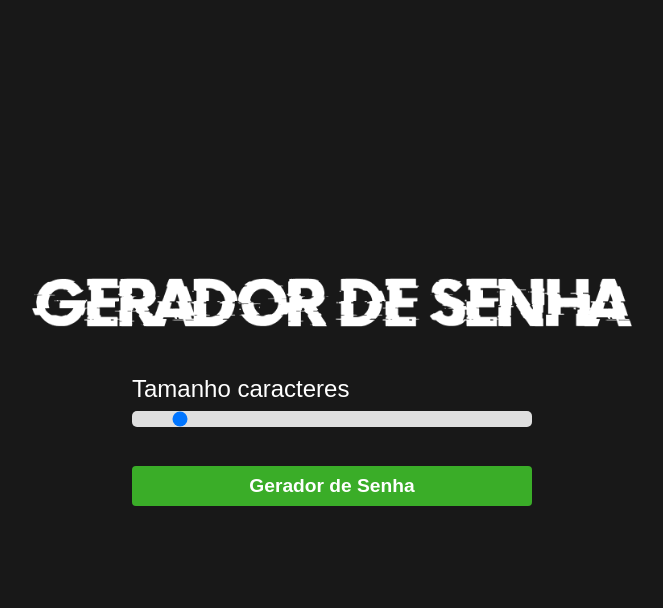
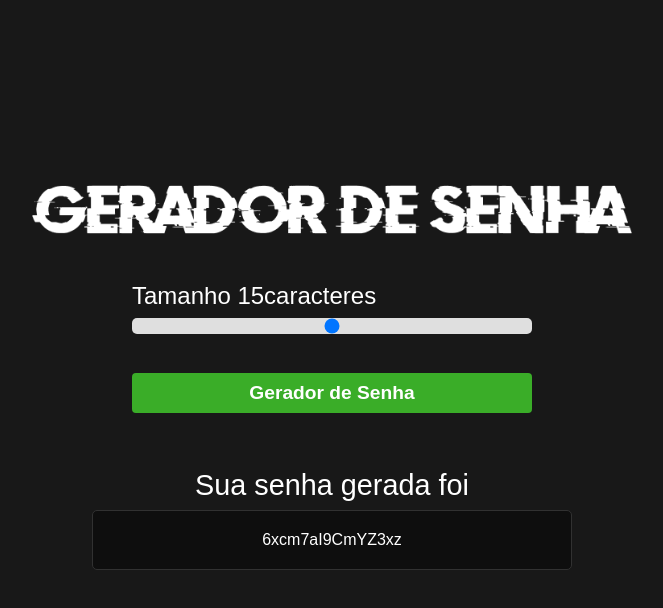
Before and after one commit to DevDouglasFigueiredo/Gerador-de-Senhas, a plain HTML site: page index.html in a window 1280 px wide. Both pictures are taken after a click on the button "Gerador de Senha". Shown: the whole page, without its empty margins (308-971 px from the left). Drawn offline with Linux system fonts and the light colour scheme.

Commit message:
gerador de senha

```diff
--- a/gerador.js
+++ b/gerador.js
@@ -0,0 +1,31 @@
+let sliderElement = document.querySelector('#slider');
+let buttonElement = document.querySelector('#button');
+let sizePassword = document.querySelector('#valor');
+let password = document.querySelector('#password');
+let containerPassword = document.querySelector('#container__password');
+
+let charset = 'abcdefghijlmnopqrstuvwxyzABCDEFGHIJLMNOPQRSTUVWXYZ123456789';
+let novaSenha = "";
+
+sizePassword.innerHTML = sliderElement.value;
+
+slider.oninput = function(){
+    sizePassword.innerHTML = this.value;
+}
+
+ function generatePassword (){
+    let pass = "";
+    for(let i = 0, n = charset.length; i < sliderElement.value; ++i){
+        pass += charset.charAt(Math.floor(Math.random()* n ));
+    }
+
+    containerPassword.classList.remove('hide')
+    password.innerHTML = pass;
+    novaSenha = pass;
+
+ }
+
+ function copyPassword(){
+     alert('Senha copiada com sucesso')
+     navigator.clipboard.writeText(novaSenha);
+ }
--- a/index.html
+++ b/index.html
@@ -11,12 +11,12 @@
     <img class="logo" src="assests/logo.png" alt="logo">
     <main class="container__input">
         <span>Tamanho <span id="valor"></span>caracteres</span>
-        <input type="range" class="slider" id="slider" min="5" max=" 25" value="15">
+        <input type="range" class="slider" id="slider" min="5" max="25" value="15">
 
-        <button id="button" class="button__cta">Gerador de Senha</button>
+        <button id="button" class="button__cta" onclick="generatePassword()">Gerador de Senha</button>
 
     </main>
-    <div id="container__password" class="container__password hide">
+    <div id="container__password" onclick="copyPassword()" class="container__password hide">
         <span class="title">Sua senha gerada foi</span>
         <span id="password" class="password">123123123</span>
         <span class="tooltip">clique na senha para copiar 👍</span>
```
